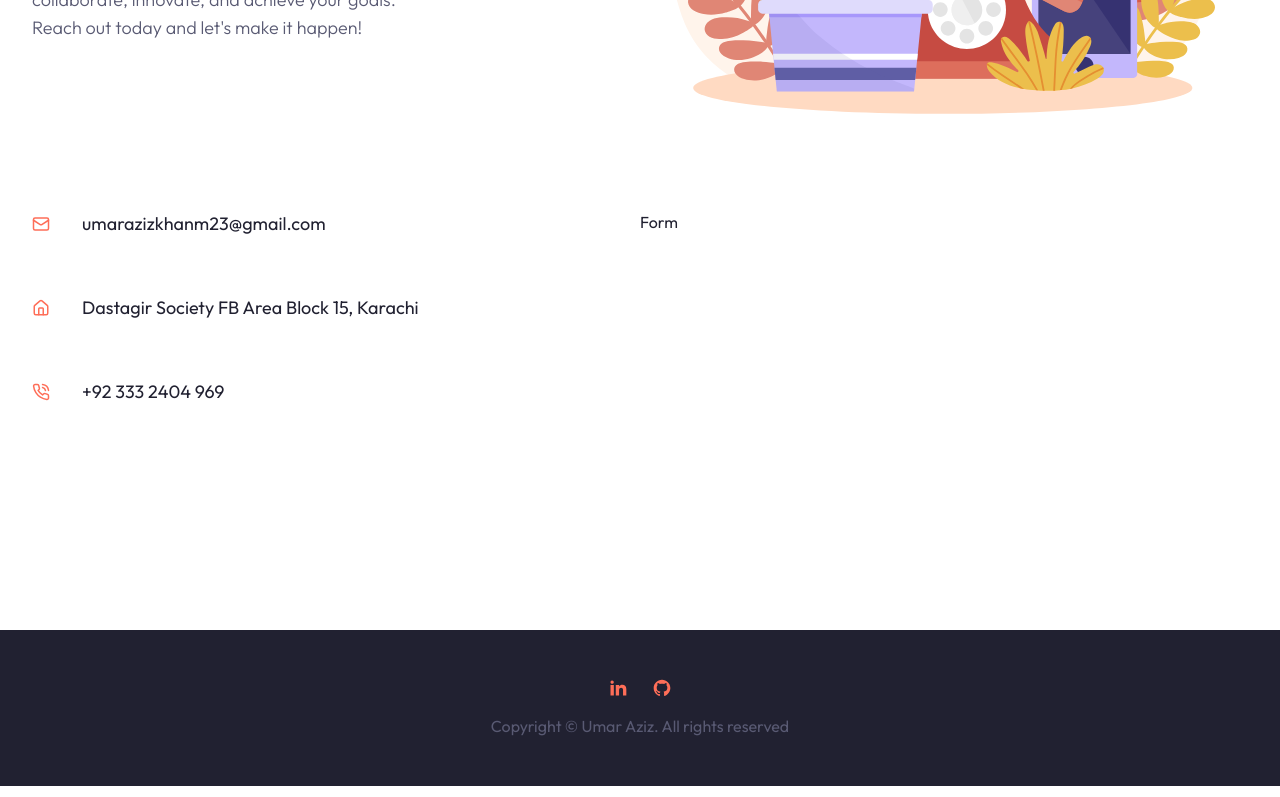
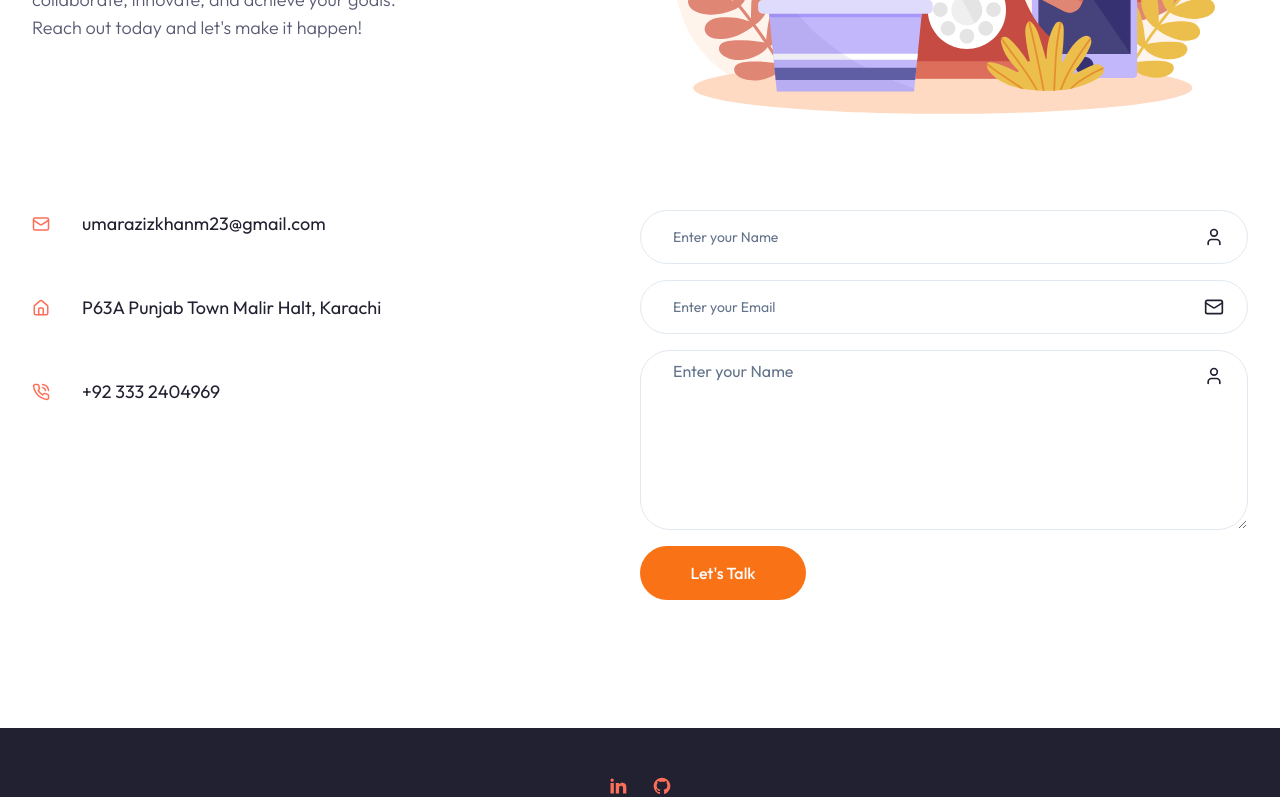
Before and after one commit to MuhammadUmar969/next-portfolio, a Next.js app: page /contact in a window 1280 px wide. Shown: the part 486-1283 px from the top of the page. Built offline with nearby package versions, Linux system fonts and the light colour scheme.

Commit message:
Contact Page

```diff
--- a/app/contact/page.jsx
+++ b/app/contact/page.jsx
@@ -29,12 +29,12 @@ const Contact = () => {
 
             <div className="flex items-center gap-x-8">
               <HomeIcon size={18} className="text-primary" />
-              <div>Dastagir Society FB Area Block 15, Karachi</div>
+              <div>P63A Punjab Town Malir Halt, Karachi</div>
             </div>
 
             <div className="flex items-center gap-x-8">
               <PhoneCall size={18} className="text-primary" />
-              <div>+92 333 2404 969</div>
+              <div>+92 333 2404969</div>
             </div>
           </div>
 
--- a/components/About.jsx
+++ b/components/About.jsx
@@ -21,7 +21,7 @@ const InfoData = [
   },
   {
     icon: <Phone size={20} />,
-    text: "+923332404969",
+    text: "+92 333 2404969",
   },
   {
     icon: <MailIcon size={20} />,
@@ -37,7 +37,7 @@ const InfoData = [
   },
   {
     icon: <HomeIcon size={20} />,
-    text: "Dastagir Society FB Area, Karachi, Pakistan",
+    text: "P63A Punjab Town Malir Halt, Karachi",
   },
 ];
 
--- a/components/Form.jsx
+++ b/components/Form.jsx
@@ -1,10 +1,32 @@
+"use client";
+
+import { Button } from "./ui/button";
+import { Input } from "./ui/input";
+import { Textarea } from "./ui/textarea";
+import { User, MailIcon, ArrowRightIcon, MessageSquare } from "lucide-react";
 
 const Form = () => {
   return (
-    <div>
-      Form
-    </div>
-  )
-}
+    <form className="flex flex-col gap-y-4">
+      <div className="relative flex items-center">
+        <Input type="name" id="name" placeholder="Enter your Name" />
+        <User className="absolute right-6" size={20} />
+      </div>
 
-export default Form
+      <div className="relative flex items-center">
+        <Input type="email" id="email" placeholder="Enter your Email" />
+        <MailIcon className="absolute right-6" size={20} />
+      </div>
+
+      <div className="relative flex items-center">
+        <Textarea type="name" id="name" placeholder="Enter your Name" />
+        <User className="absolute top-4 right-6" size={20} />
+      </div>
+      <Button className="bg-orange-500 hover:bg-orange-600 flex items-center max-w-[166px]">
+        Let's Talk
+      </Button>
+    </form>
+  );
+};
+
+export default Form;
--- a/components/Hero.jsx
+++ b/components/Hero.jsx
@@ -34,8 +34,10 @@ const Hero = () => {
                   Contact me <Send size={18} />
                 </Button>
               </Link>
-              <Button variant="secondary" className=" gap-x-2">
-                Download CV <Download size={18} />
+              <Button variant="secondary" className="gap-x-2">
+                <a href="/cv/Umar.pdf" download="Umar.pdf">
+                  Download CV
+                </a>
               </Button>
             </div>
 
--- a/components/ui/input.jsx
+++ b/components/ui/input.jsx
@@ -1,19 +1,20 @@
-import * as React from "react"
+import * as React from "react";
 
-import { cn } from "@/lib/utils"
+import { cn } from "@/lib/utils";
 
 const Input = React.forwardRef(({ className, type, ...props }, ref) => {
   return (
-    (<input
+    <input
       type={type}
       className={cn(
-        "flex h-10 w-full rounded-md border border-slate-200 bg-white px-3 py-2 text-sm ring-offset-white file:border-0 file:bg-transparent file:text-sm file:font-medium placeholder:text-slate-500 focus-visible:outline-none focus-visible:ring-2 focus-visible:ring-slate-950 focus-visible:ring-offset-2 disabled:cursor-not-allowed disabled:opacity-50 dark:border-slate-800 dark:bg-slate-950 dark:ring-offset-slate-950 dark:placeholder:text-slate-400 dark:focus-visible:ring-slate-300",
+        "flex h-[54px] w-full rounded-full border border-slate-200 bg-white px-8 py-2 text-sm ring-offset-white file:border-0 file:bg-transparent file:text-sm file:font-medium placeholder:text-slate-500 focus-visible:outline-none focus-visible:ring-2 focus-visible:ring-slate-950 focus-visible:ring-offset-2 disabled:cursor-not-allowed disabled:opacity-50 dark:border-slate-800 dark:bg-slate-950 dark:ring-offset-slate-950 dark:placeholder:text-slate-400 dark:focus-visible:ring-slate-300",
         className
       )}
       ref={ref}
-      {...props} />)
+      {...props}
+    />
   );
-})
-Input.displayName = "Input"
+});
+Input.displayName = "Input";
 
-export { Input }
+export { Input };
--- a/components/ui/textarea.jsx
+++ b/components/ui/textarea.jsx
@@ -1,18 +1,19 @@
-import * as React from "react"
+import * as React from "react";
 
-import { cn } from "@/lib/utils"
+import { cn } from "@/lib/utils";
 
 const Textarea = React.forwardRef(({ className, ...props }, ref) => {
   return (
-    (<textarea
+    <textarea
       className={cn(
-        "flex min-h-[80px] w-full rounded-md border border-slate-200 bg-white px-3 py-2 text-sm ring-offset-white placeholder:text-slate-500 focus-visible:outline-none focus-visible:ring-2 focus-visible:ring-slate-950 focus-visible:ring-offset-2 disabled:cursor-not-allowed disabled:opacity-50 dark:border-slate-800 dark:bg-slate-950 dark:ring-offset-slate-950 dark:placeholder:text-slate-400 dark:focus-visible:ring-slate-300",
+        "flex min-h-[180px] w-full rounded-[30px] border border-slate-200 bg-white px-8 py-2 text-base ring-offset-white placeholder:text-slate-500 focus-visible:outline-none focus-visible:ring-2 focus-visible:ring-slate-950 focus-visible:ring-offset-2 disabled:cursor-not-allowed disabled:opacity-50 dark:border-slate-800 dark:bg-slate-950 dark:ring-offset-slate-950 dark:placeholder:text-slate-400 dark:focus-visible:ring-slate-300",
         className
       )}
       ref={ref}
-      {...props} />)
+      {...props}
+    />
   );
-})
-Textarea.displayName = "Textarea"
+});
+Textarea.displayName = "Textarea";
 
-export { Textarea }
+export { Textarea };
```
Also changed, not shown: 1 other file (tests, documents, lock files or other folders).
